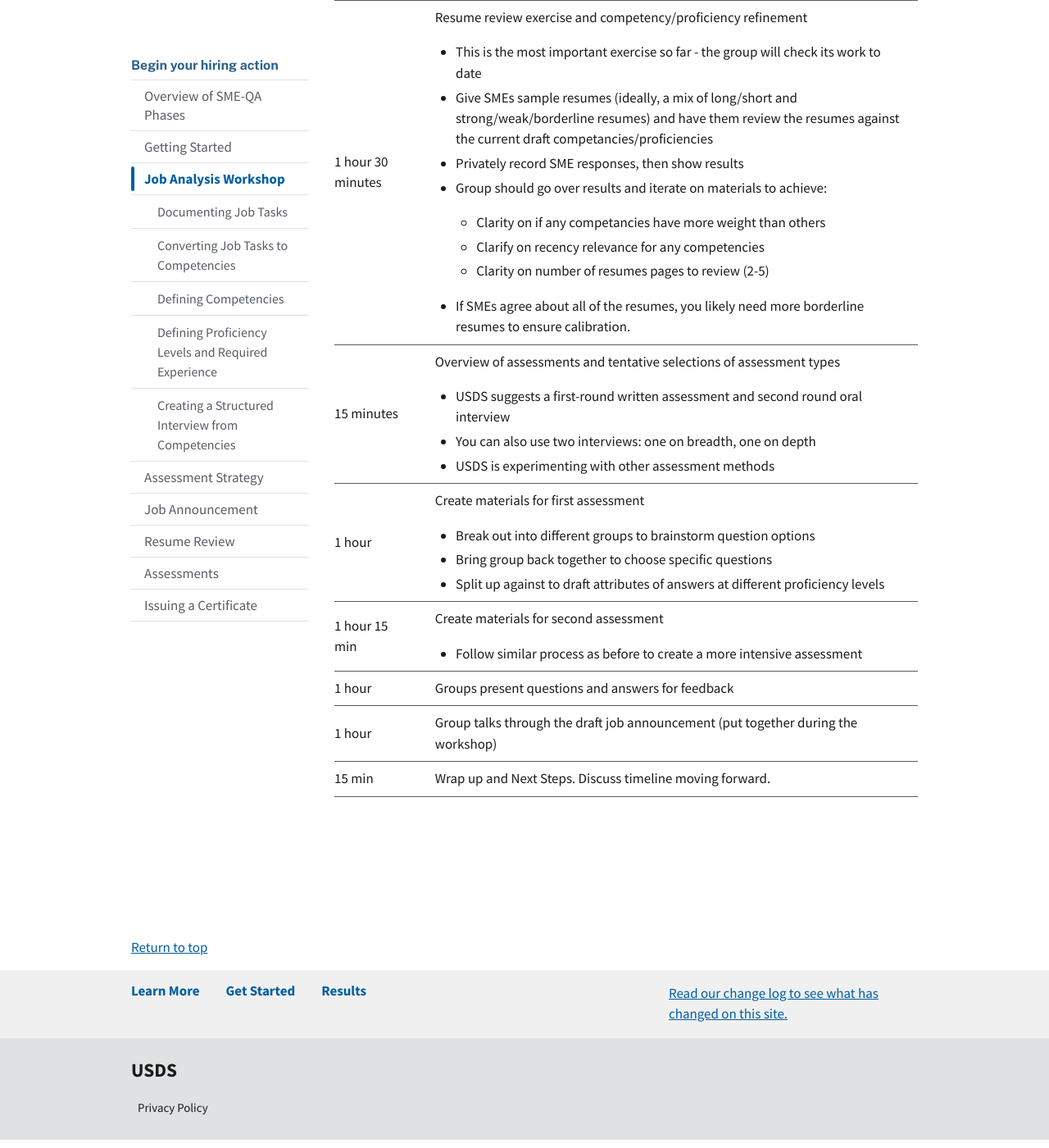
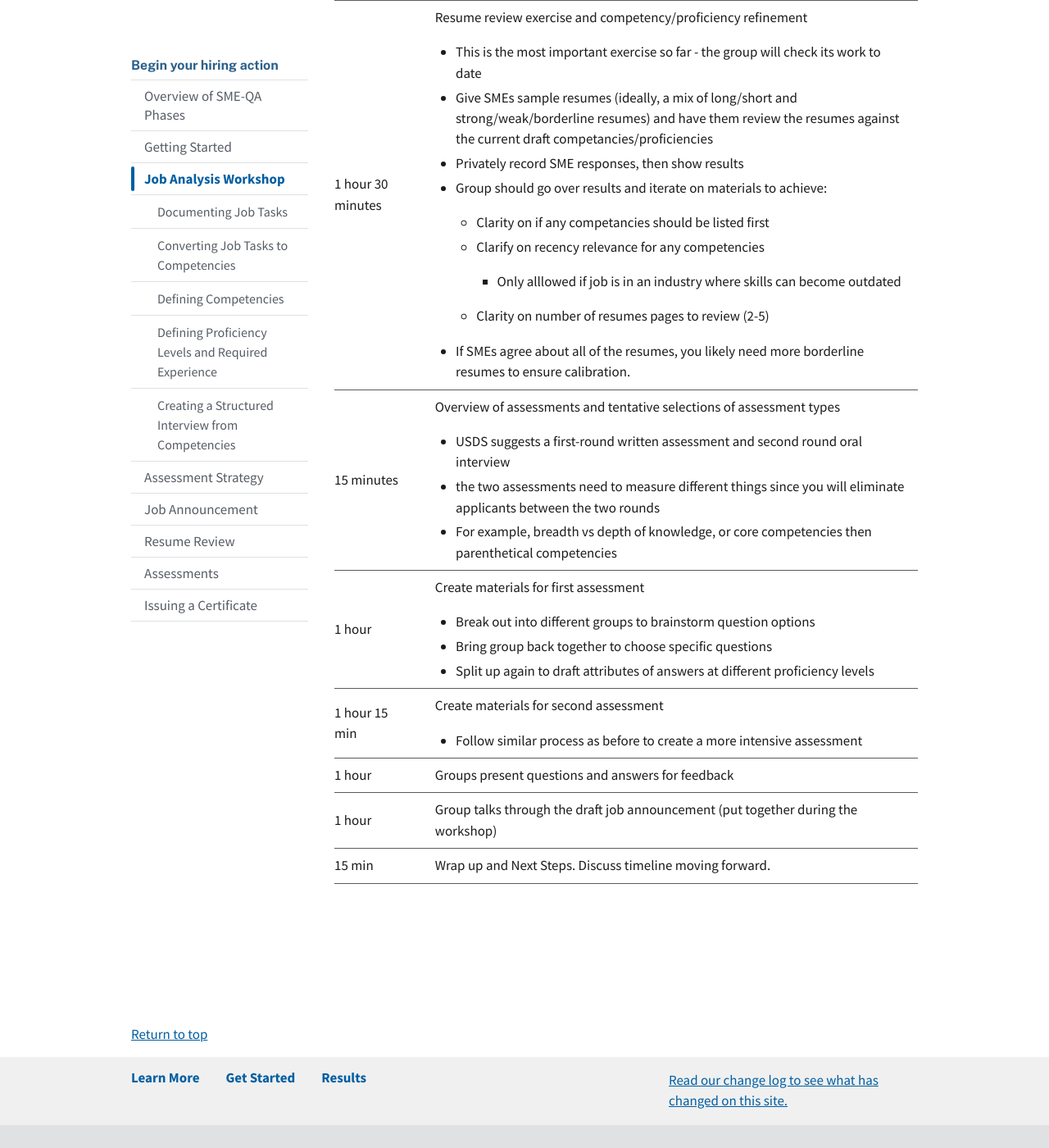
Before and after one commit to usds/SME-QA-Website, a Jekyll site: the page built from toolkit/job-analysis/agenda-for-job-analysis-workshop.md, in a window 1280 px wide and 1400 px high, scrolled down 1627 px. Shown: the whole window at 82% size. Built offline with Jekyll 4.4.1, drawn with Linux system fonts in a browser that asks for light colours.

Commit message:
Update agenda-for-job-analysis-workshop.md

```diff
--- a/toolkit/job-analysis/agenda-for-job-analysis-workshop.md
+++ b/toolkit/job-analysis/agenda-for-job-analysis-workshop.md
@@ -118,8 +118,11 @@ This agenda will take more than one day to accomplish. Edit it and insert breaks
           <li>Privately record SME responses, then show results</li>
           <li>Group should go over results and iterate on materials to achieve:</li>
           <ul>
-            <li>Clarity on if any competancies have more weight than others</li>
+            <li>Clarity on if any competancies should be listed first</li>
             <li>Clarify on recency relevance for any competencies</li>
+            <ul>
+              <li>Only alllowed if job is in an industry where skills can become outdated</li>
+            </ul>
             <li>Clarity on number of resumes pages to review (2-5)</li>
           </ul>
           <li>If SMEs agree about all of the resumes, you likely need more borderline resumes to ensure calibration.</li>
@@ -132,8 +135,8 @@ This agenda will take more than one day to accomplish. Edit it and insert breaks
         Overview of assessments and tentative selections of assessment types
         <ul>
           <li>USDS suggests a first-round written assessment and second round oral interview</li>
-          <li>You can also use two interviews: one on breadth, one on depth</li>
-          <li>USDS is experimenting with other assessment methods</li>
+          <li>the two assessments need to measure different things since you will eliminate applicants between the two rounds</li>
+          <li>For example, breadth vs depth of knowledge, or core competencies then parenthetical competencies</li>
         </ul>
       </td>
     </tr>
@@ -144,7 +147,7 @@ This agenda will take more than one day to accomplish. Edit it and insert breaks
         <ul>
           <li>Break out into different groups to brainstorm question options</li>
           <li>Bring group back together to choose specific questions</li>
-          <li>Split up against to draft attributes of answers at different proficiency levels</li>
+          <li>Split up again to draft attributes of answers at different proficiency levels</li>
         </ul>
       </td>
     </tr>
```
